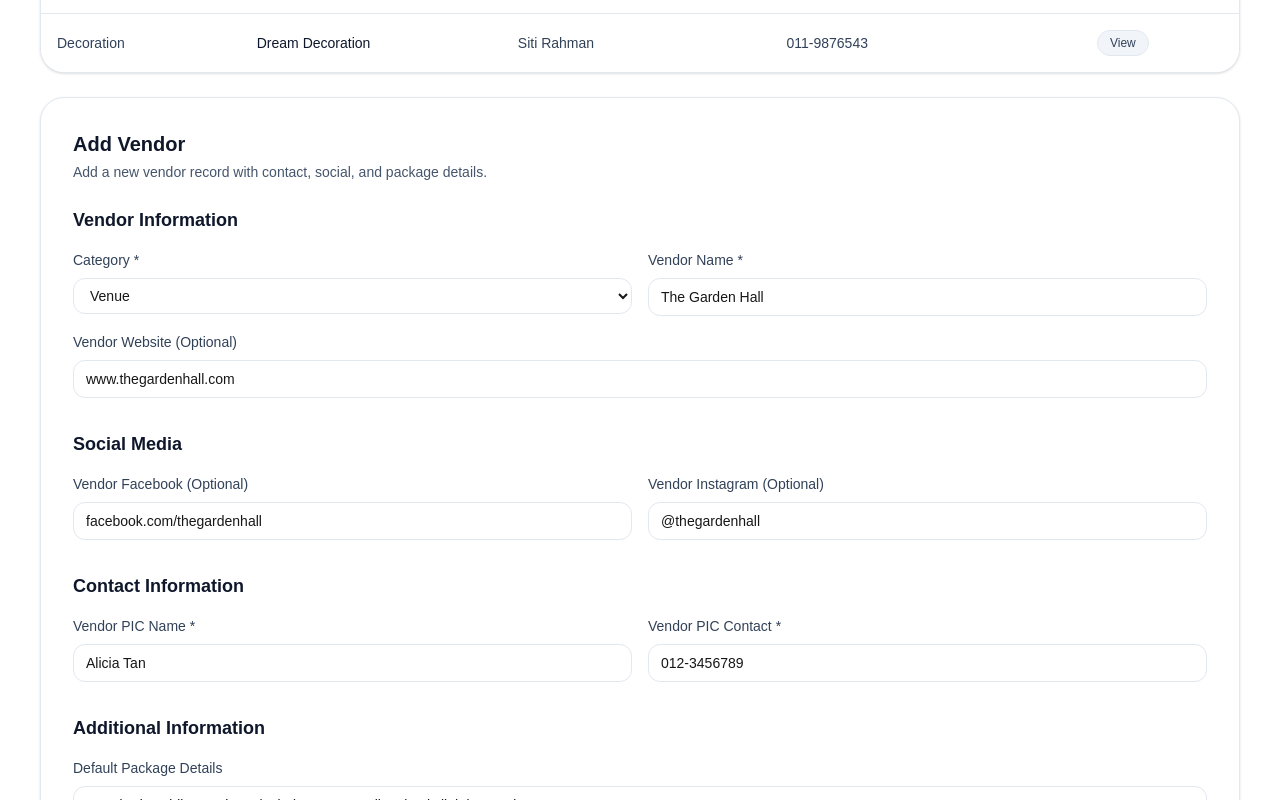
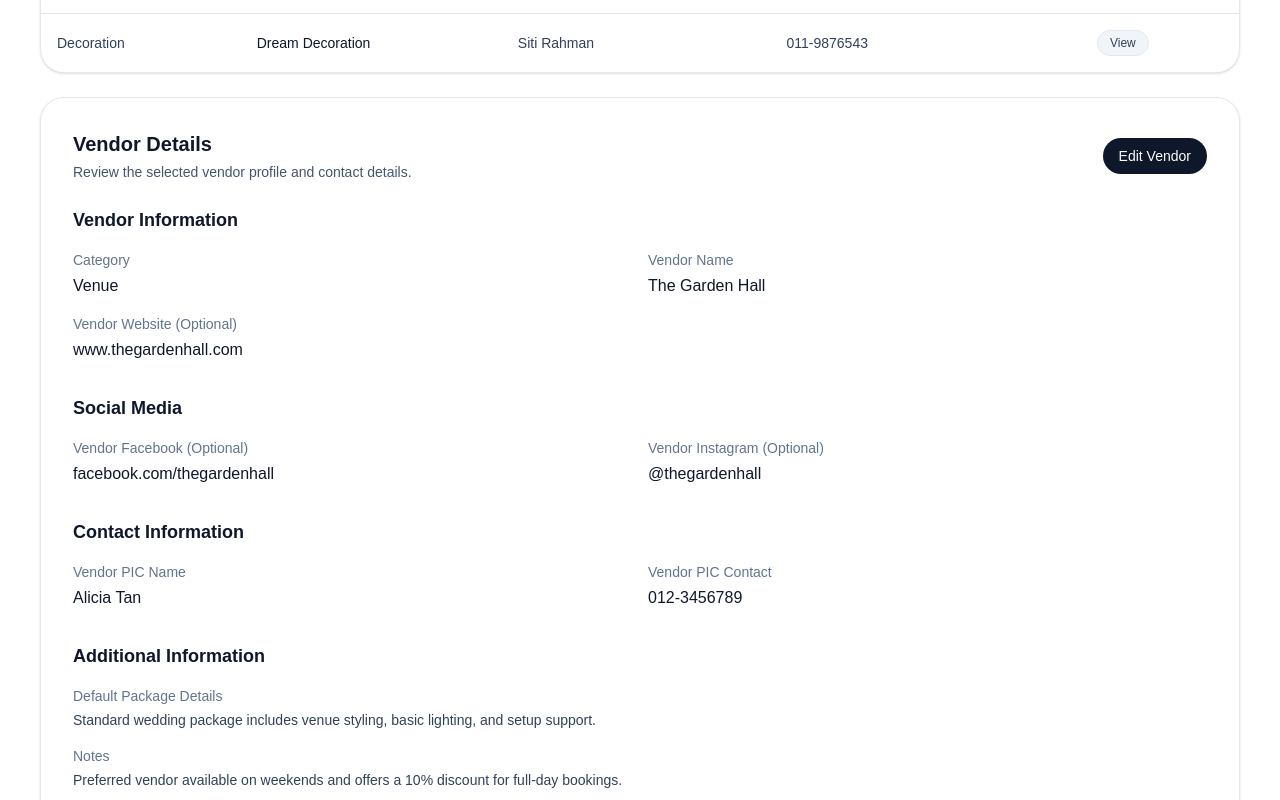
Before and after one commit to RCEventPlanner/WeddingPlanningOS, a Next.js app: page /vendors in a window 1280 px wide. Shown: the part 840-1640 px from the top of the page. Built offline with nearby package versions, Linux system fonts and the light colour scheme.

Commit message:
Create vendor detail card

```diff
--- a/app/vendors/page.tsx
+++ b/app/vendors/page.tsx
@@ -1,7 +1,7 @@
 import { VendorSummary } from "../../components/VendorSummary";
 import { VendorFilter } from "../../components/VendorFilter";
 import { VendorTable } from "../../components/VendorTable";
-import { VendorForm } from "../../components/VendorForm";
+import { VendorDetailCard } from "../../components/VendorDetailCard";
 
 export default function VendorsPage() {
   return (
@@ -22,7 +22,7 @@ export default function VendorsPage() {
       <VendorSummary />
       <VendorFilter />
       <VendorTable />
-      <VendorForm />
+      <VendorDetailCard />
     </div>
   );
 }
--- /dev/null
+++ b/components/VendorDetailCard.tsx
@@ -0,0 +1,84 @@
+export function VendorDetailCard() {
+  return (
+    <section className="mt-6 rounded-3xl border border-slate-200 bg-white p-6 shadow-sm sm:p-8">
+      <div className="mb-6 flex flex-col gap-3 sm:flex-row sm:items-center sm:justify-between">
+        <div>
+          <h2 className="text-xl font-semibold text-slate-900">Vendor Details</h2>
+          <p className="mt-1 text-sm text-slate-600">
+            Review the selected vendor profile and contact details.
+          </p>
+        </div>
+
+        <button className="rounded-full bg-slate-900 px-4 py-2 text-sm font-medium text-white transition hover:bg-slate-700">
+          Edit Vendor
+        </button>
+      </div>
+
+      <div className="space-y-8">
+        <div>
+          <h3 className="text-lg font-semibold text-slate-900">Vendor Information</h3>
+          <div className="mt-4 grid gap-4 md:grid-cols-2">
+            <div>
+              <p className="text-sm text-slate-500">Category</p>
+              <p className="mt-1 font-medium text-slate-900">Venue</p>
+            </div>
+            <div>
+              <p className="text-sm text-slate-500">Vendor Name</p>
+              <p className="mt-1 font-medium text-slate-900">The Garden Hall</p>
+            </div>
+            <div className="md:col-span-2">
+              <p className="text-sm text-slate-500">Vendor Website (Optional)</p>
+              <p className="mt-1 font-medium text-slate-900">www.thegardenhall.com</p>
+            </div>
+          </div>
+        </div>
+
+        <div>
+          <h3 className="text-lg font-semibold text-slate-900">Social Media</h3>
+          <div className="mt-4 grid gap-4 md:grid-cols-2">
+            <div>
+              <p className="text-sm text-slate-500">Vendor Facebook (Optional)</p>
+              <p className="mt-1 font-medium text-slate-900">facebook.com/thegardenhall</p>
+            </div>
+            <div>
+              <p className="text-sm text-slate-500">Vendor Instagram (Optional)</p>
+              <p className="mt-1 font-medium text-slate-900">@thegardenhall</p>
+            </div>
+          </div>
+        </div>
+
+        <div>
+          <h3 className="text-lg font-semibold text-slate-900">Contact Information</h3>
+          <div className="mt-4 grid gap-4 md:grid-cols-2">
+            <div>
+              <p className="text-sm text-slate-500">Vendor PIC Name</p>
+              <p className="mt-1 font-medium text-slate-900">Alicia Tan</p>
+            </div>
+            <div>
+              <p className="text-sm text-slate-500">Vendor PIC Contact</p>
+              <p className="mt-1 font-medium text-slate-900">012-3456789</p>
+            </div>
+          </div>
+        </div>
+
+        <div>
+          <h3 className="text-lg font-semibold text-slate-900">Additional Information</h3>
+          <div className="mt-4 grid gap-4">
+            <div>
+              <p className="text-sm text-slate-500">Default Package Details</p>
+              <p className="mt-1 text-sm text-slate-700">
+                Standard wedding package includes venue styling, basic lighting, and setup support.
+              </p>
+            </div>
+            <div>
+              <p className="text-sm text-slate-500">Notes</p>
+              <p className="mt-1 text-sm text-slate-700">
+                Preferred vendor available on weekends and offers a 10% discount for full-day bookings.
+              </p>
+            </div>
+          </div>
+        </div>
+      </div>
+    </section>
+  );
+}
```
